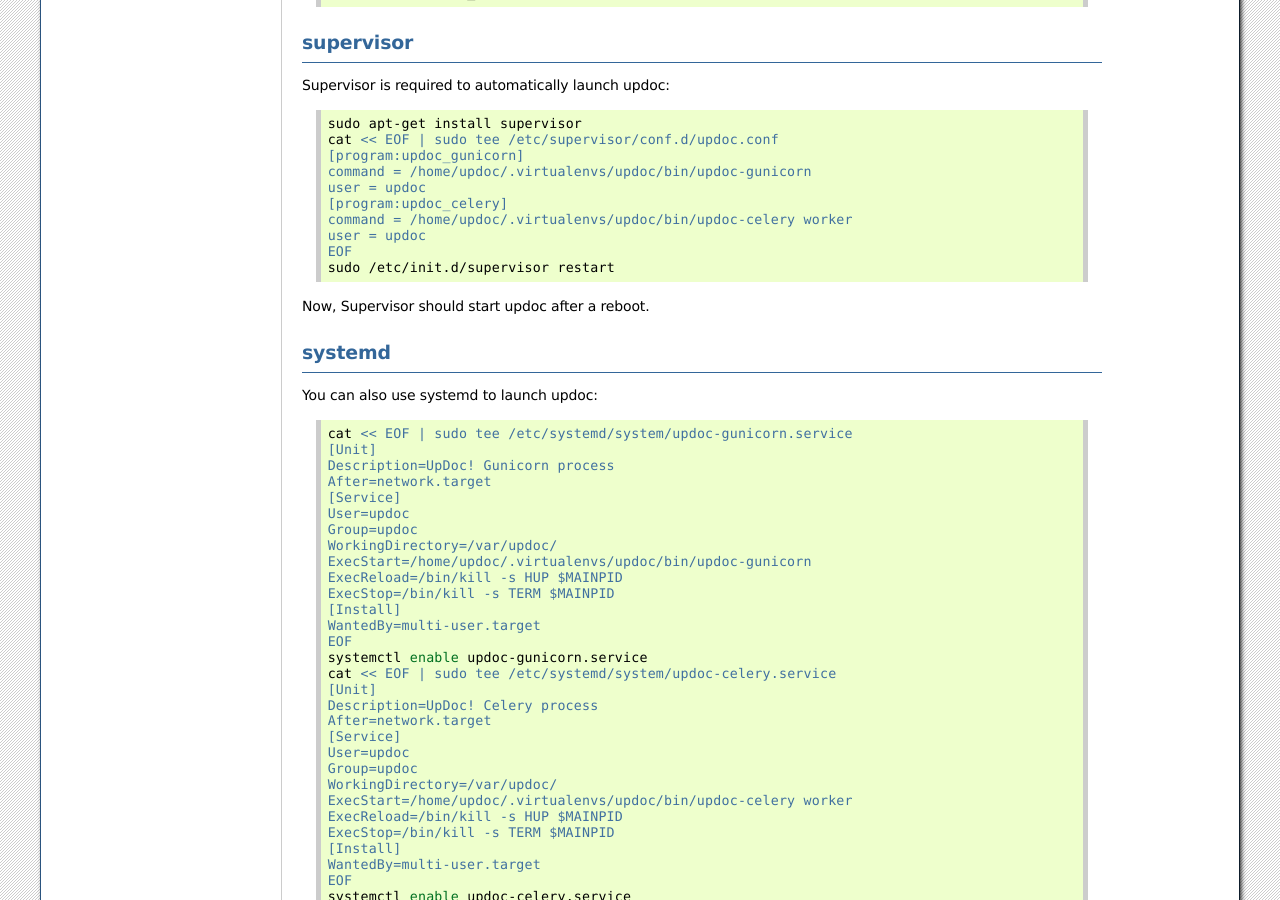
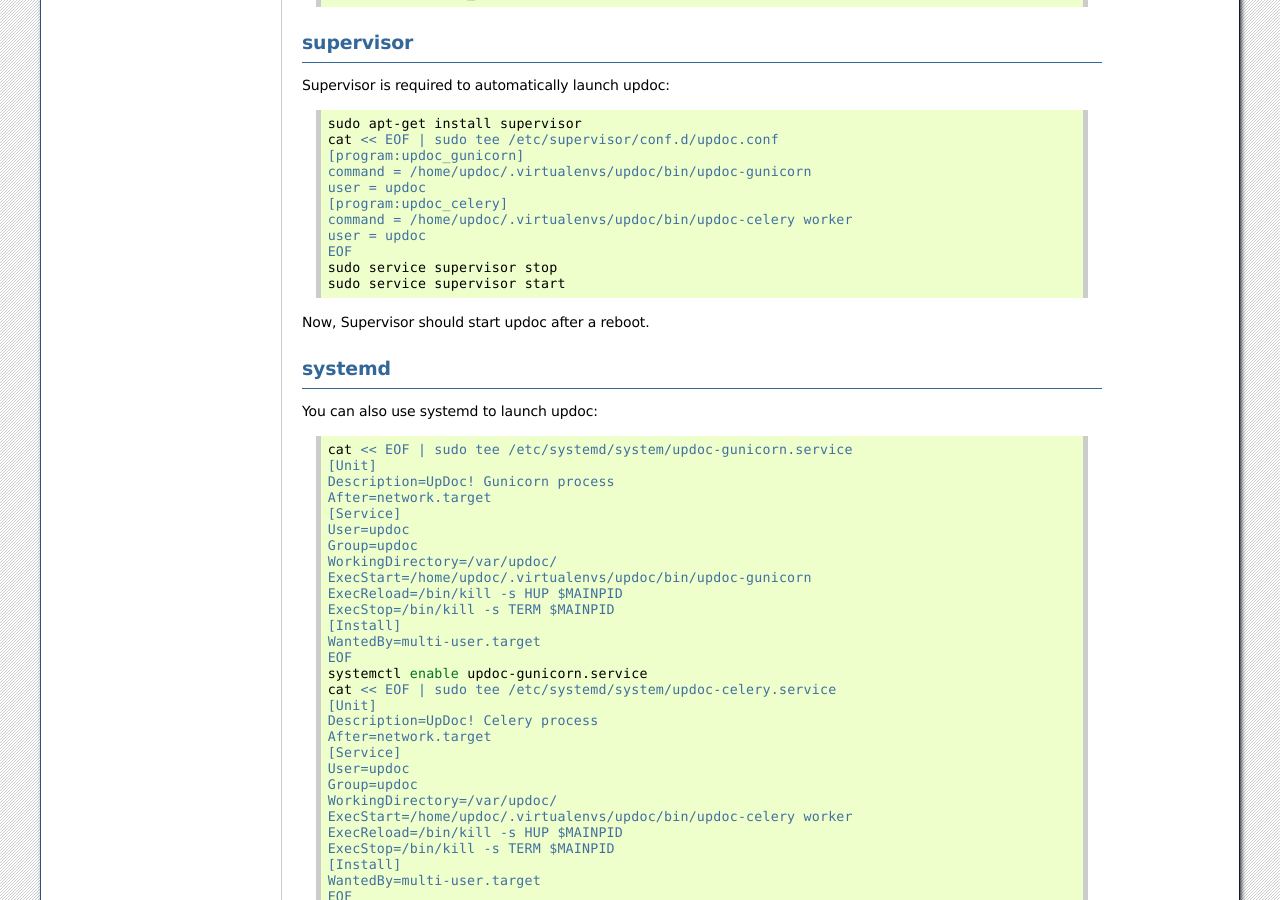
Before and after one commit to d9pouces/Updoc, a Sphinx documentation site: the page built from doc/source/installation.rst, in a window 1280 px wide and 900 px high, scrolled down 4071 px. Built offline with Sphinx 7.4.7, drawn with Linux system fonts in a browser that asks for light colours.

```diff
--- a/doc/source/installation.rst
+++ b/doc/source/installation.rst
@@ -282,7 +282,8 @@
     command = /home/updoc/.virtualenvs/updoc/bin/updoc-celery worker
     user = updoc
     EOF
-    sudo /etc/init.d/supervisor restart
+    sudo service supervisor stop
+    sudo service supervisor start
 
 Now, Supervisor should start updoc after a reboot.
 
```
